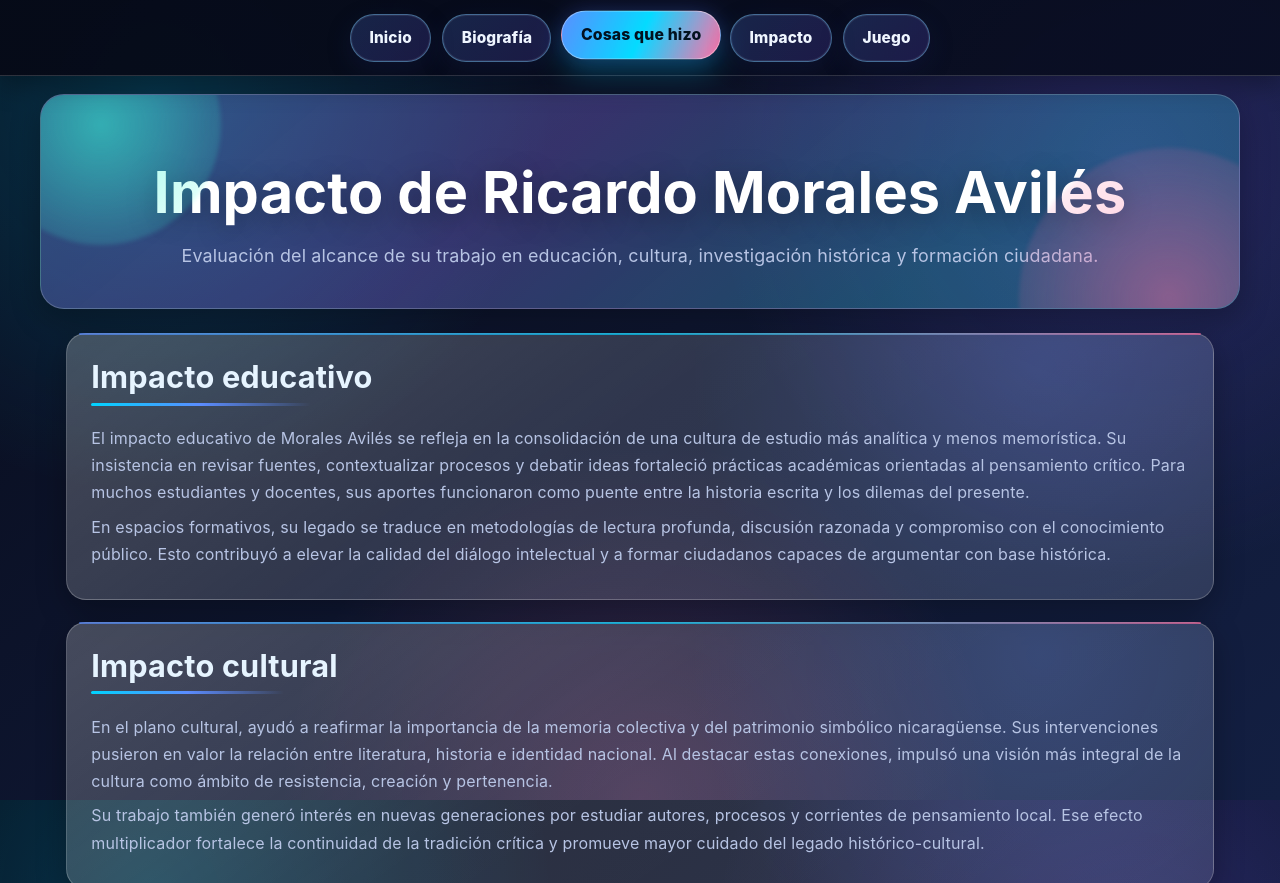
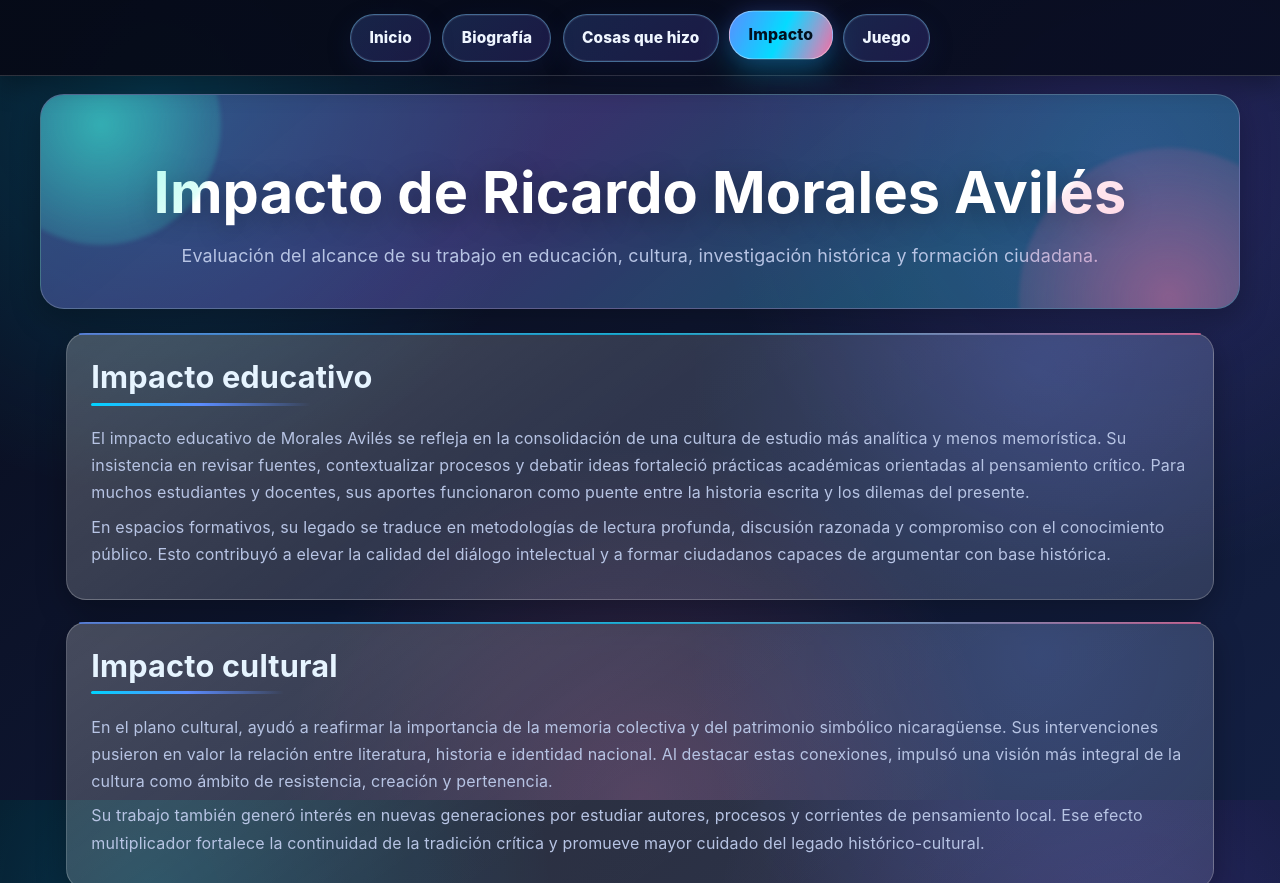
Before and after one commit to k3lvinXD/Pagina-web-ricardo-, a plain HTML site: page impacto.html in a window 1280 px wide. Shown: the top 883 px of the page. Drawn offline with Linux system fonts and the light colour scheme.

Commit message:
impacto.html

```diff
--- a/impacto.html
+++ b/impacto.html
@@ -13,8 +13,8 @@
 
       <a href="index.html">Inicio</a>
       <a href="biografia.html">Biografía</a>
-      <a class="active" href="cosas-que-hizo.html">Cosas que hizo</a>
-      <a href="impacto.html">Impacto</a>
+      <a href="cosas-que-hizo.html">Cosas que hizo</a>
+      <a class="active" href="impacto.html">Impacto</a>
       <a href="juego-preguntas.html">Juego</a>
   </nav>
   <header>
```
